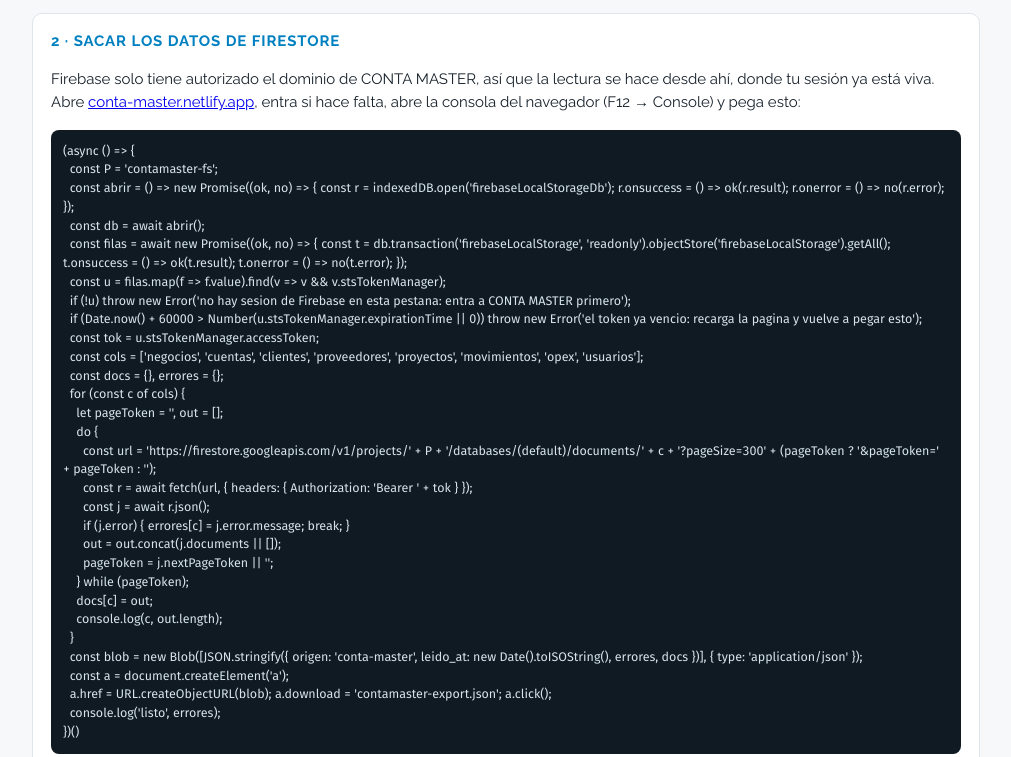
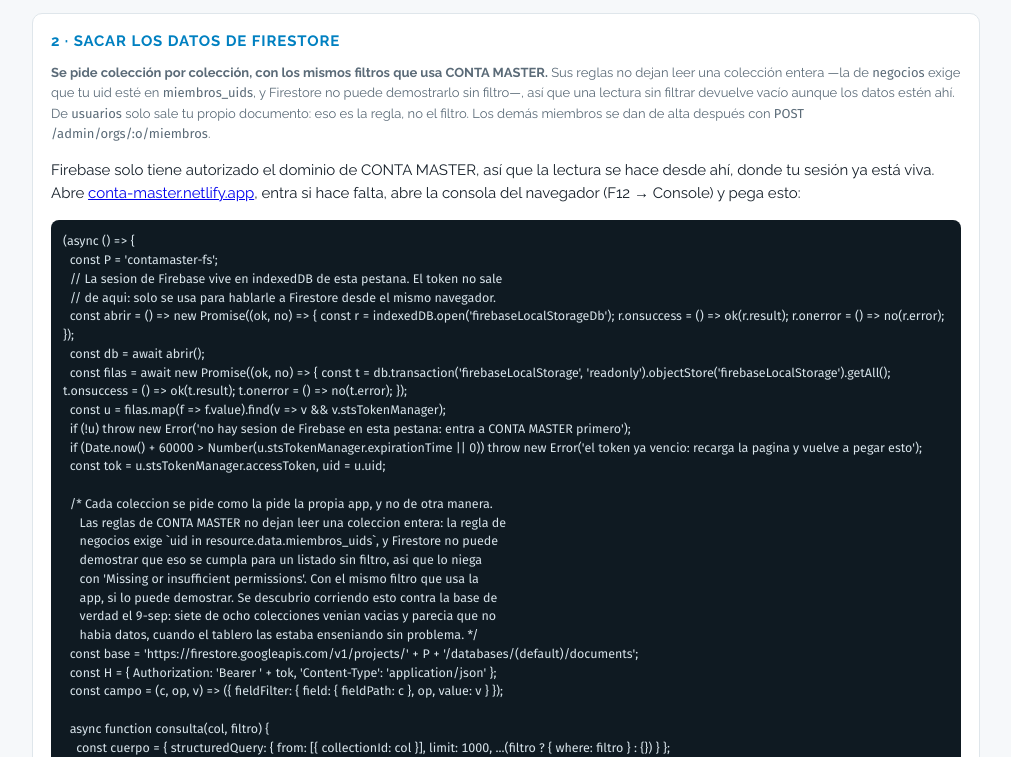
Before and after one commit to mikebalcazar/suite101-api, a website: page src/importar/pagina.html in a window 1280 px wide. Shown: the part 559-1316 px from the top of the page, without its empty margins (134-1145 px from the left). Drawn offline with Linux system fonts and the light colour scheme; no server answers.

Commit message:
La receta pide los datos como los pide la app, no la colección entera (#17)
Corrida contra el Firestore de verdad, siete de las ocho colecciones
venían vacías con 'Missing or insufficient permissions'. Parecía que no
había datos; el tablero de CONTA MASTER los estaba enseñando sin problema
en la misma pestaña.

El motivo no es el token ni el permiso del usuario: es que las reglas no
dejan leer una colección entera. La de negocios exige que el uid esté en
miembros_uids, y Firestore no puede demostrar que eso se cumpla para un
listado sin filtro, así que lo niega. La app nunca tuvo el problema porque
consulta con where('miembros_uids','array-contains',uid).

Ahora cada colección se pide como la pide la app:

  negocios                     array-contains sobre miembros_uids
  cuentas, clientes,           una consulta por negocio, filtrando
  proyectos, movimientos, opex por negocio_id
  proveedores                  listado simple: su regla solo pide sesión
  usuarios                     el documento propio y nada más

Lo de usuarios no es un filtro que se pueda mejorar: la regla es
. Los demás miembros se dan de alta con
POST /admin/orgs/:o/miembros, y la página ya lo dice.

Esto es justo lo que el cierre de la fase 2 dejó anotado como sin medir
-- 'nadie ha corrido el importador contra el Firestore de verdad' -- y
resultó peor de lo previsto: no fallaba solo usuarios, fallaba casi todo.

```diff
--- a/src/importar/pagina.html
+++ b/src/importar/pagina.html
@@ -119,6 +119,12 @@
 
 <section>
   <h2>2 · Sacar los datos de Firestore</h2>
+  <p class="nota"><b>Se pide colección por colección, con los mismos filtros que usa CONTA MASTER.</b>
+  Sus reglas no dejan leer una colección entera —la de <code>negocios</code> exige que tu uid esté en
+  <code>miembros_uids</code>, y Firestore no puede demostrarlo sin filtro—, así que una lectura sin
+  filtrar devuelve vacío aunque los datos estén ahí. De <code>usuarios</code> solo sale tu propio
+  documento: eso es la regla, no el filtro. Los demás miembros se dan de alta después con
+  <code>POST /admin/orgs/:o/miembros</code>.</p>
   <p>Firebase solo tiene autorizado el dominio de CONTA MASTER, así que la lectura se hace
   desde ahí, donde tu sesión ya está viva. Abre
   <a href="https://conta-master.netlify.app" target="_blank" rel="noopener">conta-master.netlify.app</a>,
@@ -158,29 +164,74 @@
 const RECETA = [
   "(async () => {",
   "  const P = 'contamaster-fs';",
+  "  // La sesion de Firebase vive en indexedDB de esta pestana. El token no sale",
+  "  // de aqui: solo se usa para hablarle a Firestore desde el mismo navegador.",
   "  const abrir = () => new Promise((ok, no) => { const r = indexedDB.open('firebaseLocalStorageDb'); r.onsuccess = () => ok(r.result); r.onerror = () => no(r.error); });",
   "  const db = await abrir();",
   "  const filas = await new Promise((ok, no) => { const t = db.transaction('firebaseLocalStorage', 'readonly').objectStore('firebaseLocalStorage').getAll(); t.onsuccess = () => ok(t.result); t.onerror = () => no(t.error); });",
   "  const u = filas.map(f => f.value).find(v => v && v.stsTokenManager);",
   "  if (!u) throw new Error('no hay sesion de Firebase en esta pestana: entra a CONTA MASTER primero');",
   "  if (Date.now() + 60000 > Number(u.stsTokenManager.expirationTime || 0)) throw new Error('el token ya vencio: recarga la pagina y vuelve a pegar esto');",
-  "  const tok = u.stsTokenManager.accessToken;",
-  "  const cols = ['negocios', 'cuentas', 'clientes', 'proveedores', 'proyectos', 'movimientos', 'opex', 'usuarios'];",
+  "  const tok = u.stsTokenManager.accessToken, uid = u.uid;",
+  "",
+  "  /* Cada coleccion se pide como la pide la propia app, y no de otra manera.",
+  "     Las reglas de CONTA MASTER no dejan leer una coleccion entera: la regla de",
+  "     negocios exige `uid in resource.data.miembros_uids`, y Firestore no puede",
+  "     demostrar que eso se cumpla para un listado sin filtro, asi que lo niega",
+  "     con 'Missing or insufficient permissions'. Con el mismo filtro que usa la",
+  "     app, si lo puede demostrar. Se descubrio corriendo esto contra la base de",
+  "     verdad el 9-sep: siete de ocho colecciones venian vacias y parecia que no",
+  "     habia datos, cuando el tablero las estaba enseniando sin problema. */",
+  "  const base = 'https://firestore.googleapis.com/v1/projects/' + P + '/databases/(default)/documents';",
+  "  const H = { Authorization: 'Bearer ' + tok, 'Content-Type': 'application/json' };",
+  "  const campo = (c, op, v) => ({ fieldFilter: { field: { fieldPath: c }, op, value: v } });",
+  "",
+  "  async function consulta(col, filtro) {",
+  "    const cuerpo = { structuredQuery: { from: [{ collectionId: col }], limit: 1000, ...(filtro ? { where: filtro } : {}) } };",
+  "    const r = await fetch(base + ':runQuery', { method: 'POST', headers: H, body: JSON.stringify(cuerpo) });",
+  "    const j = await r.json();",
+  "    if (j.error) return { error: j.error.message };",
+  "    if (Array.isArray(j) && j[0] && j[0].error) return { error: j[0].error.message };",
+  "    return { docs: (Array.isArray(j) ? j : []).filter(x => x.document).map(x => x.document) };",
+  "  }",
+  "",
   "  const docs = {}, errores = {};",
-  "  for (const c of cols) {",
-  "    let pageToken = '', out = [];",
-  "    do {",
-  "      const url = 'https://firestore.googleapis.com/v1/projects/' + P + '/databases/(default)/documents/' + c + '?pageSize=300' + (pageToken ? '&pageToken=' + pageToken : '');",
-  "      const r = await fetch(url, { headers: { Authorization: 'Bearer ' + tok } });",
-  "      const j = await r.json();",
-  "      if (j.error) { errores[c] = j.error.message; break; }",
-  "      out = out.concat(j.documents || []);",
-  "      pageToken = j.nextPageToken || '';",
-  "    } while (pageToken);",
-  "    docs[c] = out;",
-  "    console.log(c, out.length);",
+  "",
+  "  // negocios: array-contains, que es lo unico que la regla puede demostrar.",
+  "  const rn = await consulta('negocios', campo('miembros_uids', 'ARRAY_CONTAINS', { stringValue: uid }));",
+  "  if (rn.error) { errores.negocios = rn.error; docs.negocios = []; } else { docs.negocios = rn.docs; }",
+  "  const ids = docs.negocios.map(d => d.name.split('/').pop());",
+  "  console.log('negocios', ids.length, ids);",
+  "",
+  "  // lo que cuelga de un negocio: una consulta por negocio, filtrando por el.",
+  "  for (const col of ['cuentas', 'clientes', 'proyectos', 'movimientos', 'opex']) {",
+  "    let todos = [];",
+  "    for (const nid of ids) {",
+  "      const r = await consulta(col, campo('negocio_id', 'EQUAL', { stringValue: nid }));",
+  "      if (r.error) { errores[col] = r.error; break; }",
+  "      todos = todos.concat(r.docs);",
+  "    }",
+  "    docs[col] = todos;",
+  "    console.log(col, todos.length);",
   "  }",
-  "  const blob = new Blob([JSON.stringify({ origen: 'conta-master', leido_at: new Date().toISOString(), errores, docs })], { type: 'application/json' });",
+  "",
+  "  // proveedores es catalogo global: su regla solo pide estar autenticado.",
+  "  const rp = await consulta('proveedores', null);",
+  "  if (rp.error) { errores.proveedores = rp.error; docs.proveedores = []; } else { docs.proveedores = rp.docs; }",
+  "  console.log('proveedores', docs.proveedores.length);",
+  "",
+  "  /* usuarios: la regla es `request.auth.uid == uid`, o sea SOLO el documento",
+  "     propio. No hay manera de sacar los demas desde el navegador, ni relajando",
+  "     la consulta: no es un problema de filtro, es la regla. Los otros miembros",
+  "     se dan de alta despues con POST /admin/orgs/:o/miembros. */",
+  "  docs.usuarios = [];",
+  "  const ru = await fetch(base + '/usuarios/' + uid, { headers: H });",
+  "  const ju = await ru.json();",
+  "  if (ju.error) { errores.usuarios = ju.error.message; } else { docs.usuarios = [ju]; }",
+  "  console.log('usuarios', docs.usuarios.length, '(solo el propio: asi es la regla)');",
+  "",
+  "  const salida = { origen: 'conta-master', leido_at: new Date().toISOString(), uid, errores, docs };",
+  "  const blob = new Blob([JSON.stringify(salida)], { type: 'application/json' });",
   "  const a = document.createElement('a');",
   "  a.href = URL.createObjectURL(blob); a.download = 'contamaster-export.json'; a.click();",
   "  console.log('listo', errores);",
```
